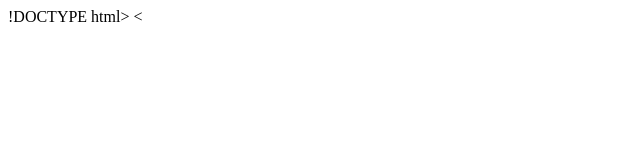
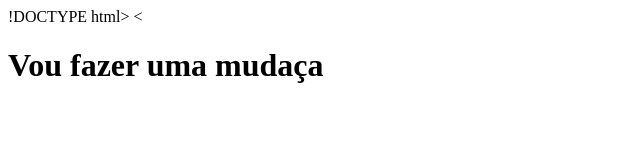
Before and after one commit to Oseias1/Cursos, a plain HTML site: page index.html in a window 1280 px wide. Shown: the whole page, without its empty margins (0-640 px from the left). Drawn offline with Linux system fonts and the light colour scheme.

Commit message:
Meu segundo commit

```diff
--- a/index.html
+++ b/index.html
@@ -5,6 +5,6 @@
   <<title>Document</title>
 </head>
 <body>
-
+  <h1>Vou fazer uma mudaça</h1>
 </body>
 </html>
```
